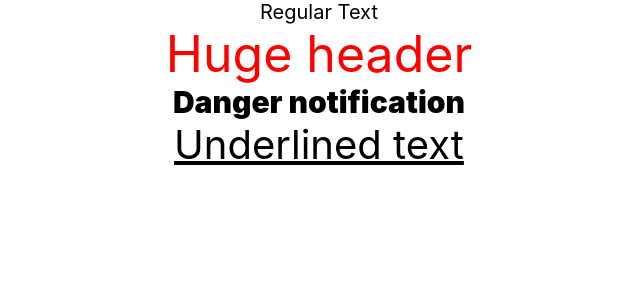
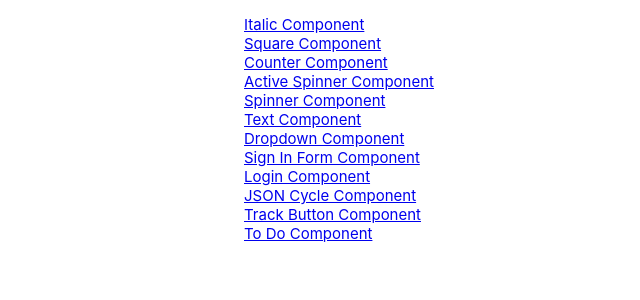
Before and after one commit to iamvlado93/react-homeworks, a React (Create React App) app: page / in a window 1280 px wide. Shown: the top 300 px of the page, without its empty margins (321-961 px from the left). Built offline with nearby package versions, Linux system fonts and the light colour scheme.

Commit message:
feat: added router and fixed hw

```diff
--- a/package.json
+++ b/package.json
@@ -8,6 +8,7 @@
     "@testing-library/user-event": "^12.8.0",
     "react": "^17.0.1",
     "react-dom": "^17.0.1",
+    "react-router-dom": "^5.2.0",
     "react-scripts": "4.0.3",
     "web-vitals": "^1.1.0"
   },
--- a/src/App.js
+++ b/src/App.js
@@ -2,63 +2,179 @@ import React from 'react';
 import logo from './logo.svg';
 import './App.css';
 import { Component } from 'react';
+import SquareComponent from './components/square';
+import ItalicComponent from './components/italicText';
+import SpinnerComponent from './components/spinner';
+import SpinnerComponentProps from './components/spinnerProps';
+import ActiveSpinnerComponent from './components/spinnerActive';
+import SignInFormComponent from './components/sigInForm';
+import JSONCycleComponent from './components/jsonCycle';
+import DropdownComponent from './components/dropdownList';
+import TrackButtonComponent from './components/trackButton/trackButton';
+import LoginComponent from './components/loginForm';
+import ToDoComponent from './components/toDoList/todoList';
+import CounterComponent from './components/counter';
+import TextComponent from './components/textFonts';
 
-class App extends Component() {
+import {
+  BrowserRouter as Router,
+  Switch,
+  Route,
+  Link
+} from "react-router-dom";
 
-  state  = {
-    currentPage: 'home'
-  }
+export default function App() {
+  return (
+    <Router>
+        <nav>
+          <ul>
+            <li>
+              <Link to="/ItalicComponent">Italic Component</Link>
+            </li>
+            <li>
+              <Link to="/SquareComponent">Square Component</Link>
+            </li>
+            <li>
+              <Link to="/CounterComponent">Counter Component</Link>
+            </li>
+            <li>
+              <Link to="/ActiveSpinnerComponent">Active Spinner Component</Link>
+            </li>
+            <li>
+              <Link to="/SpinnerComponent">Spinner Component</Link>
+            </li>
+            <li>
+              <Link to="/TextComponent">Text Component</Link>
+            </li>
+            <li>
+              <Link to="/DropdownComponent">Dropdown Component</Link>
+            </li>
 
-  renderPage = () => {
-    switch (this.state.currentPage) {
-      case 'home' : {
-        return <PageHome/>
-      }
-      case 'about' : {
-        return <PageAbout/>
-      }
-      case 'contacts' : {
-        return <PageContacts/>
-      }
-    }
-  }
+            <li>
+              <Link to="/SignInFormComponent">Sign In Form Component</Link>
+            </li>
 
-  goHome = () => {
-    this.setState({ currentPage: 'home'});
-  }
-  goToContacts = () => {
-    this.setState({ currentPage: 'contacts'});
-  }
-  goToAbout = () => {
-    this.setState({ currentPage: 'about'});
-  }
+            <li>
+              <Link to="/LoginComponent">Login Component</Link>
+            </li>
 
-  goToRoute = (nextRoute) => {
-    this.setState({ currentPage: nextRoute});
-  }
+            <li>
+              <Link to="/JSONCycleComponent">JSON Cycle Component</Link>
+            </li>
 
-  render () {
-    return (
-      <div>
-        <button onClick={() => this.goToRoute('home')}>Home</button>
-        <button onClick={() => this.goToRoute('about')}>About</button>
-        <button onClick={() => this.goToRoute('contacts')}>Contacts</button>
-        {this.renderPage()}
-      </div>
-    )
-  }
+            <li>
+              <Link to="/TrackButtonComponent">Track Button Component</Link>
+            </li>
+
+            <li>
+              <Link to="/ToDoComponent">To Do Component</Link>
+            </li>
+          </ul>
+        </nav>
+
+        {/* A <Switch> looks through its children <Route>s and
+            renders the first one that matches the current URL. */}
+        <Switch>
+          <Route path="/ItalicComponent">
+          <ItalicComponent />
+          </Route>
+
+          <Route path="/SquareComponent">
+          <SquareComponent />
+          </Route>
+
+          <Route path="/CounterComponent">
+          <CounterComponent default={0} />
+          </Route>
+
+          <Route path="/ActiveSpinnerComponent">
+          <ActiveSpinnerComponent />
+          </Route>
+
+          <Route path="/SpinnerComponent">
+          <SpinnerComponent />
+          </Route>
+
+          <Route path="/TextComponent">
+          <TextComponent />
+          </Route>
+
+          <Route path="/DropdownComponent">
+          <DropdownComponent />
+          </Route>
+
+          <Route path="/SignInFormComponent">
+          <SignInFormComponent />
+          </Route>
+
+          <Route path="/LoginComponent">
+          <LoginComponent />
+          </Route>
+
+          <Route path="/JSONCycleComponent">
+          <JSONCycleComponent />
+          </Route>
+
+          <Route path="/TrackButtonComponent">
+          <TrackButtonComponent />
+          </Route>
+
+          <Route path="/ToDoComponent">
+          <ToDoComponent />
+          </Route>
+        </Switch>
+    </Router>
+  );
 }
 
-const PageAbout = () => {
-  return<div>About</div>
+function Italic() {
+  return <ItalicComponent />;
 }
 
-const PageHome = () => {
-  return<div>Home</div>
+function Square() {
+  return (
+  <SquareComponent label='Big square' cssClass='big-square' />,
+  <SquareComponent label='Medium square' cssClass='medium-square' />,
+  <SquareComponent label='Small square' cssClass='small-square' />
+  );
 }
 
-const PageContacts = () => {
-  return<div>Contacts</div>
+function Counter() {
+  return <CounterComponent />;
 }
 
-export default App;
+function ActiveSpinner() {
+  return <ActiveSpinnerComponent />;
+}
+
+function Spinner() {
+  return <SpinnerComponent />;
+}
+
+function Text() {
+  return <TextComponent />;
+}
+
+function Dropdown() {
+  return <DropdownComponent />;
+}
+
+function SignInForm() {
+  return <SignInFormComponent />;
+}
+
+function LoginForm() {
+  return <LoginComponent />;
+}
+
+function JSONCycle() {
+  return <JSONCycleComponent />;
+}
+
+function TrackButton() {
+  return <TrackButtonComponent />
+}
+
+function ToDo() {
+  return <ToDoComponent />
+}
--- a/src/components/dropdownList.js
+++ b/src/components/dropdownList.js
@@ -23,7 +23,7 @@ class DropdownComponent extends React.Component {
   render() {
     return (
     <div>
-      <button onClick={this.onToggle}>Ингредиенты{this.state.opened ? 'вверх' : 'вниз'}</button>
+      <button onClick={this.onToggle}>Ингредиенты{this.state.opened ? '☝🏻' : '👇🏻'}</button>
 
       { this.state.opened && this.ingredients.map((item) => {
           return <div key={item.id}>{item.text}</div>
--- a/src/components/toDoList/todoList.js
+++ b/src/components/toDoList/todoList.js
@@ -6,7 +6,6 @@ class ToDoComponent extends React.Component {
     state = {
         todoItems: initialItems,
         newItem: ''
-        // то, что сейчас в инпуте
     }
 
     onChangeText = (event) => {
--- a/src/components/trackButton/trackButton.js
+++ b/src/components/trackButton/trackButton.js
@@ -3,7 +3,7 @@ import pic1 from '../trackButton/img/1.png';
 import pic2 from '../trackButton/img/2.png';
 import pic3 from '../trackButton/img/3.png';
 
-class TrackButton extends React.Component {
+class TrackButtonComponent extends React.Component {
 
     images = [pic1, pic2, pic3];
 
@@ -23,4 +23,4 @@ class TrackButton extends React.Component {
 
 }
 
-export default TrackButton;
+export default TrackButtonComponent;
--- a/src/index.css
+++ b/src/index.css
@@ -14,27 +14,26 @@ code {
 
 #root {
   display: flex;
-  justify-content: center;
-  align-items: center;
-  flex-direction: column;
-  text-align: center;
+  flex-direction: row;
+  justify-content: space-evenly;
+  font-size: 15px;
 }
 
 .big-square {
-  width: 280px;
-  height: 280px;
+  width: 70px;
+  height: 70px;
   background-color: rgb(115, 255, 0);
 }
 
 .medium-square {
-  width: 200px;
-  height: 200px;
+  width: 50px;
+  height: 50px;
   background-color: rgb(154, 162, 209);
 }
 
 .small-square {
-  width: 100px;
-  height: 100px;
+  width: 30px;
+  height: 30px;
   background-color: rgb(255, 0, 179);
 }
 
@@ -76,3 +75,12 @@ code {
 .lol {
   display: none;
 }
+
+img {
+  width: 200px;
+  height: 100px;
+}
+
+ul {
+  list-style-type: none;
+}
--- a/src/index.js
+++ b/src/index.js
@@ -1,40 +1,12 @@
 import React from 'react';
 import ReactDOM from 'react-dom';
 import './index.css';
-// import App from './App';
+import App from './App';
 import reportWebVitals from './reportWebVitals';
-import SquareComponent from './components/square';
-import ItalicComponent from './components/italicText';
-import SpinnerComponent from './components/spinner';
-import SpinnerComponentProps from './components/spinnerProps';
-import ActiveSpinnerComponent from './components/spinnerActive';
-import SignInFormComponent from './components/sigInForm';
-import JSONCycleComponent from './components/jsonCycle';
-import DropdownComponent from './components/dropdownList';
-import TrackButton from './components/trackButton/trackButton';
-import LoginComponent from './components/loginForm';
-import ToDoComponent from './components/toDoList/todoList';
-import CounterComponent from './components/counter';
-import TextComponent from './components/textFonts';
 
 ReactDOM.render(
   <React.StrictMode>
-    {/* <SquareComponent label='Big square' cssClass='big-square' />
-    <SquareComponent label='Medium square' cssClass='medium-square' />
-    <SquareComponent label='Small square' cssClass='small-square' /> */}
-    {/* <ItalicComponent /> */}
-    {/* <SpinnerComponent /> */}
-    {/* <SpinnerComponentProps /> */}
-    {/* <ActiveSpinnerComponent /> */}
-    {/* <SignInFormComponent /> */}
-    {/* <JSONCycleComponent /> */}
-    {/* <DropdownComponent /> */}
-    {/* <TrackButton /> */}
-    {/* <LoginComponent /> */}
-    {/* <ToDoComponent /> */}
-    {/* <App/> */}
-    {/* <CounterComponent default={0}/> */}
-    <TextComponent/>
+    <App />
   </React.StrictMode>,
   document.getElementById('root')
 );
```
Also changed, not shown: src/App.css (line endings or trailing spaces), 1 other file (tests, documents, lock files or other folders).
